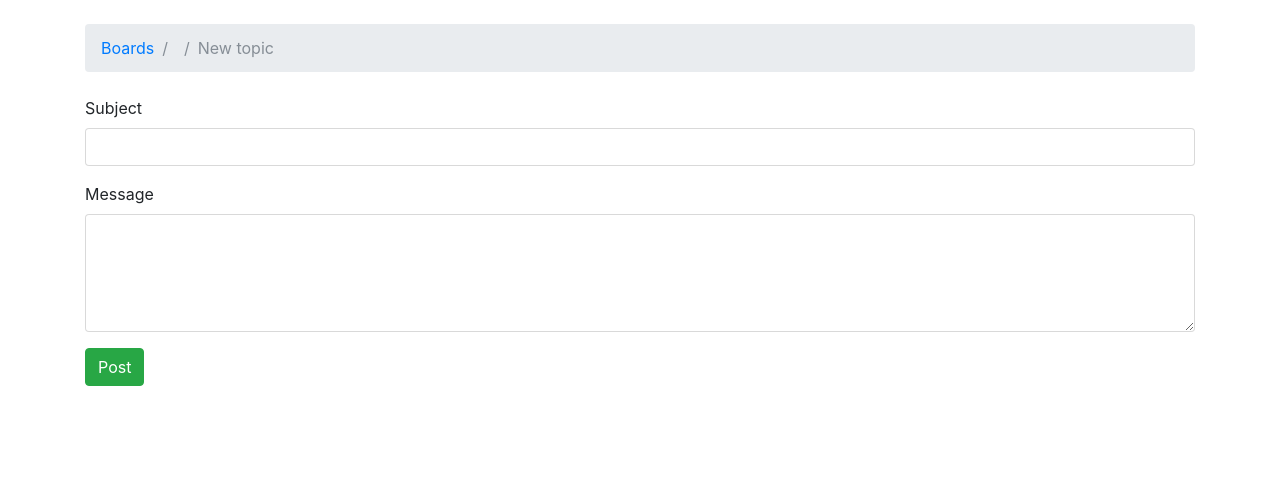
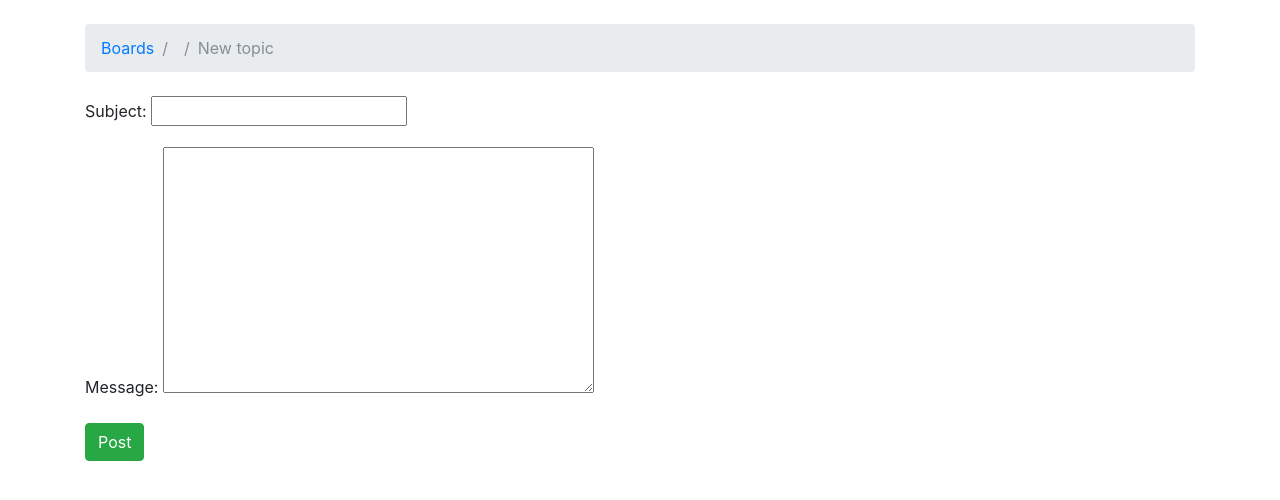
Before and after one commit to gurnitha/django-forum-warga, a Django app: template apps/boards/templates/boards/new_topic.html in a window 1280 px wide. Shown: the part 56-556 px from the top of the page. Run offline with Django 3.2, Linux system fonts and the light colour scheme; the template is opened without the code that fills it: values that come from a table or form of the project are taken from there, others are empty; some libraries are stand-ins or nearby versions; some web fonts are replaced.

Commit message:
3.22.43 DJANGO FORM MODULE - Part 3, Using Django Forms API to Generate HTML

```diff
--- a/apps/boards/templates/boards/new_topic.html
+++ b/apps/boards/templates/boards/new_topic.html
@@ -12,14 +12,17 @@
 {% block content %}
   <form method="post">
     {% csrf_token %}
-    <div class="form-group">
-      <label for="id_subject">Subject</label>
-      <input type="text" class="form-control" id="id_subject" name="subject">
-    </div>
-    <div class="form-group">
-      <label for="id_message">Message</label>
-      <textarea class="form-control" id="id_message" name="message" rows="5"></textarea>
-    </div>
+    {{ form.as_p }}
+    <!-- Note:
+      form is the variable from the new_topic view -->
     <button type="submit" class="btn btn-success">Post</button>
   </form>
 {% endblock %}
+
+{#
+
+The Django Forms API does much more than processing and validating the data. It also generates the HTML for us.
+
+The form have three rendering options: form.as_table, form.as_ul, and form.as_p. It’s a quick way to render all the fields of a form. As the name suggests, the as_table uses table tags to format the inputs, the as_ul creates an HTML list of inputs, etc.
+
+#}
```
Also changed, not shown: README.md.
